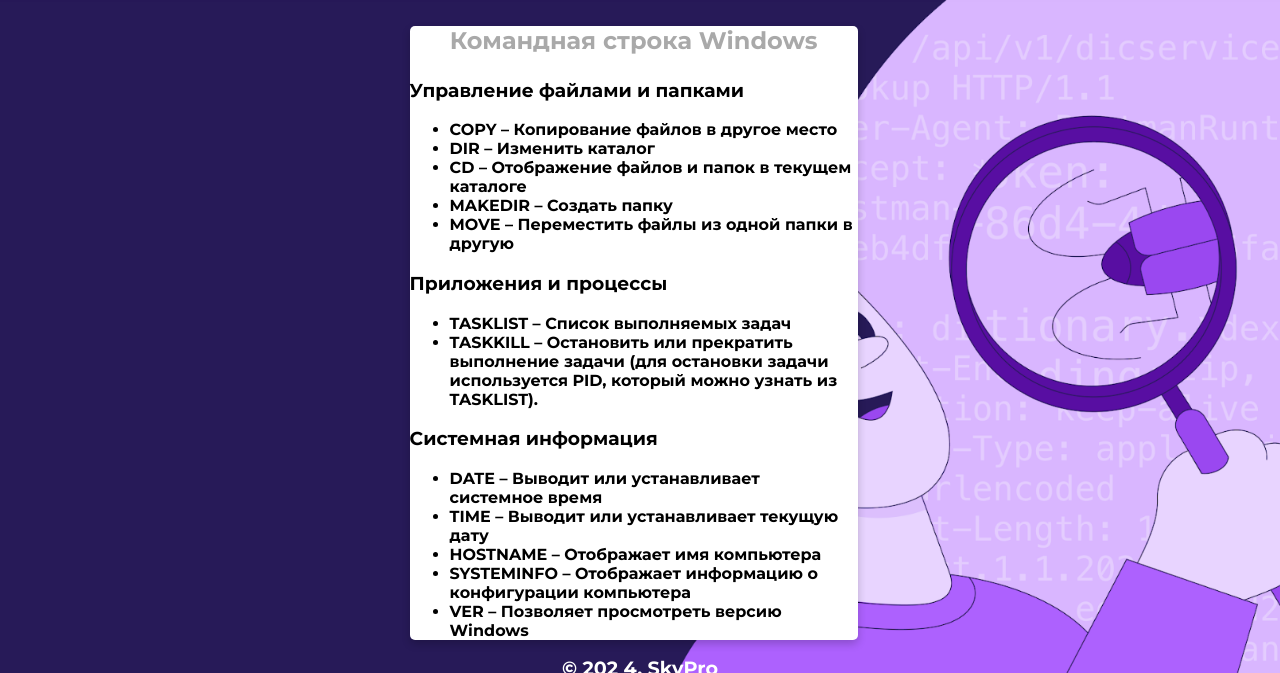
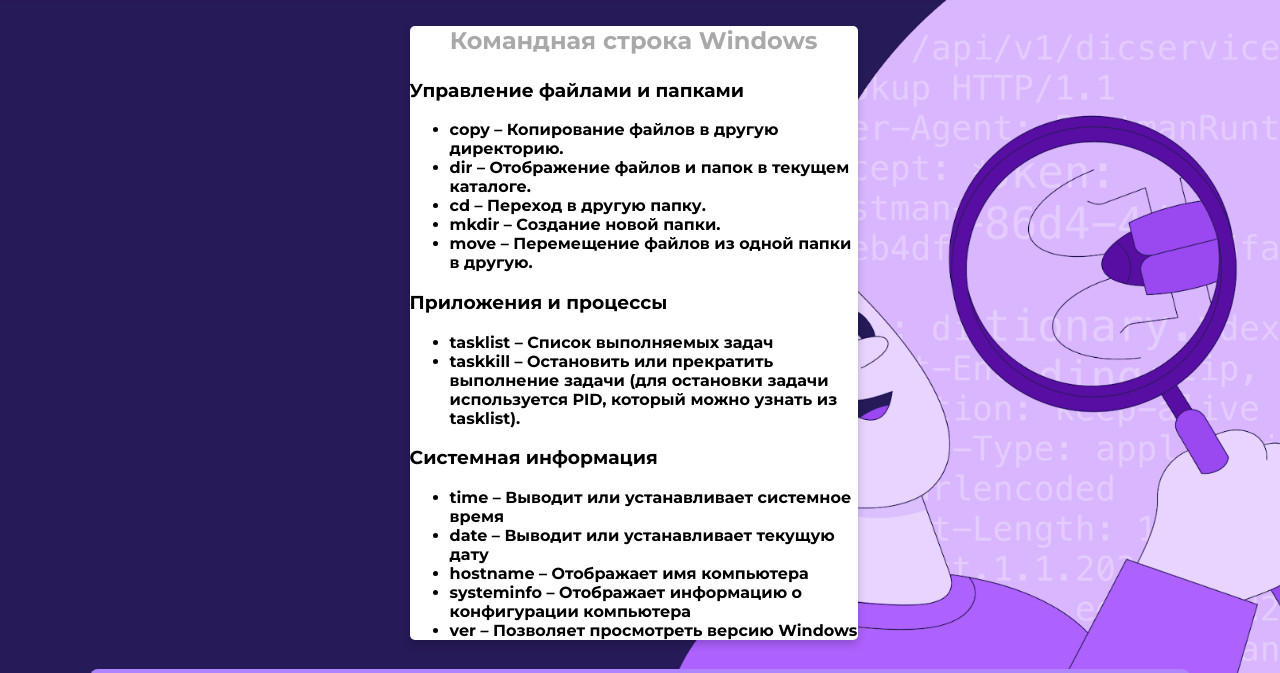
Before and after one commit to inna-biryaeva/web-final-task, a plain HTML site: page html/cmd.html in a window 1280 px wide. Shown: the top 673 px of the page. Drawn offline with Linux system fonts and the light colour scheme.

Commit message:
исправление ошибок в коде

```diff
--- a/html/cmd.html
+++ b/html/cmd.html
@@ -1,43 +1,46 @@
 <!DOCTYPE html>
 <html>
    <head>
+      <meta charset="utf-8">
+      <meta name="viewport" content="width=device-width, initial-scale=1">
       <title>Portal for QA</title>
       <link rel="stylesheet" type="text/css" href="../css/style.css">
       <link rel="stylesheet" type="text/css" href="../css/font-awesome.css">
       <link rel="shortcut icon" href="../img/fav.ico" type="image/x-icon">
       <link href="https://fonts.googleapis.com/css?family=Montserrat:700" rel="stylesheet">
-      <meta charset="utf-8">
-      <meta name="viewport" content="width=device-width, initial-scale=1">
-   </head>
+      </head>
    <body>
       <!--Card-->
       <div class="card animated fadeIn">
          <p class="subtitle">Командная строка Windows</p>
          <h3 id="rt-0"> Управление файлами и папками</h3>
          <ul>
-            <li>COPY – Копирование файлов в другое место</li>
-            <li>DIR – Изменить каталог</li>
-            <li>CD – Отображение файлов и папок в текущем каталоге</li>
-            <li>MAKEDIR – Создать папку</li>
-            <li>MOVE – Переместить файлы из одной папки в другую</li>
+            <li>copy – Копирование файлов в другую директорию.</li>
+            <li>dir – Отображение файлов и папок в текущем каталоге.</li>
+            <li>cd – Переход в другую папку.</li>
+            <li>mkdir – Создание новой папки.</li>
+            <li>move – Перемещение файлов из одной папки в другую.</li>
          </ul>
          <h3 id="rt-1">Приложения и процессы</h3>
          <ul>
-            <li>TASKLIST – Список выполняемых задач</li>
-            <li>TASKKILL – Остановить или прекратить выполнение задачи (для остановки задачи используется PID, который можно узнать из TASKLIST).</li>
+            <li>tasklist – Список выполняемых задач</li>
+            <li>taskkill – Остановить или прекратить выполнение задачи (для остановки задачи используется PID, который можно узнать из tasklist).</li>
          </ul>
          <h3 id="rt-3">Системная информация</h3>
          <ul>
-            <li>DATE – Выводит или устанавливает системное время</li>
-            <li>TIME – Выводит или устанавливает текущую дату</li>
-            <li>HOSTNAME – Отображает имя компьютера</li>
-            <li>SYSTEMINFO – Отображает информацию о конфигурации компьютера</li>
-            <li>VER – Позволяет просмотреть версию Windows</li>
+            <li>time – Выводит или устанавливает системное время</li>
+            <li>date – Выводит или устанавливает текущую дату</li>
+            <li>hostname – Отображает имя компьютера</li>
+            <li>systeminfo – Отображает информацию о конфигурации компьютера</li>
+            <li>ver – Позволяет просмотреть версию Windows</li>
          </ul>
       </div>
       <!--footer-->
       <footer class="animated fadeIn">
-         &copy; 202 4. SkyPro
+         <p class="location" align="center">
+         <a href="../index.html" style="display: inline-block; background-color: #rgba(175,133,255,1); color: white; text-decoration: none">Вернуться на главную</a>
+         </p>
+         &copy; 2024 SkyPro
       </footer>
    </body>
 </html>
```
Also changed, not shown: html/git.html (+11 -10 lines), html/mac.html (+8 -7 lines), index.html (+12 -11 lines).
